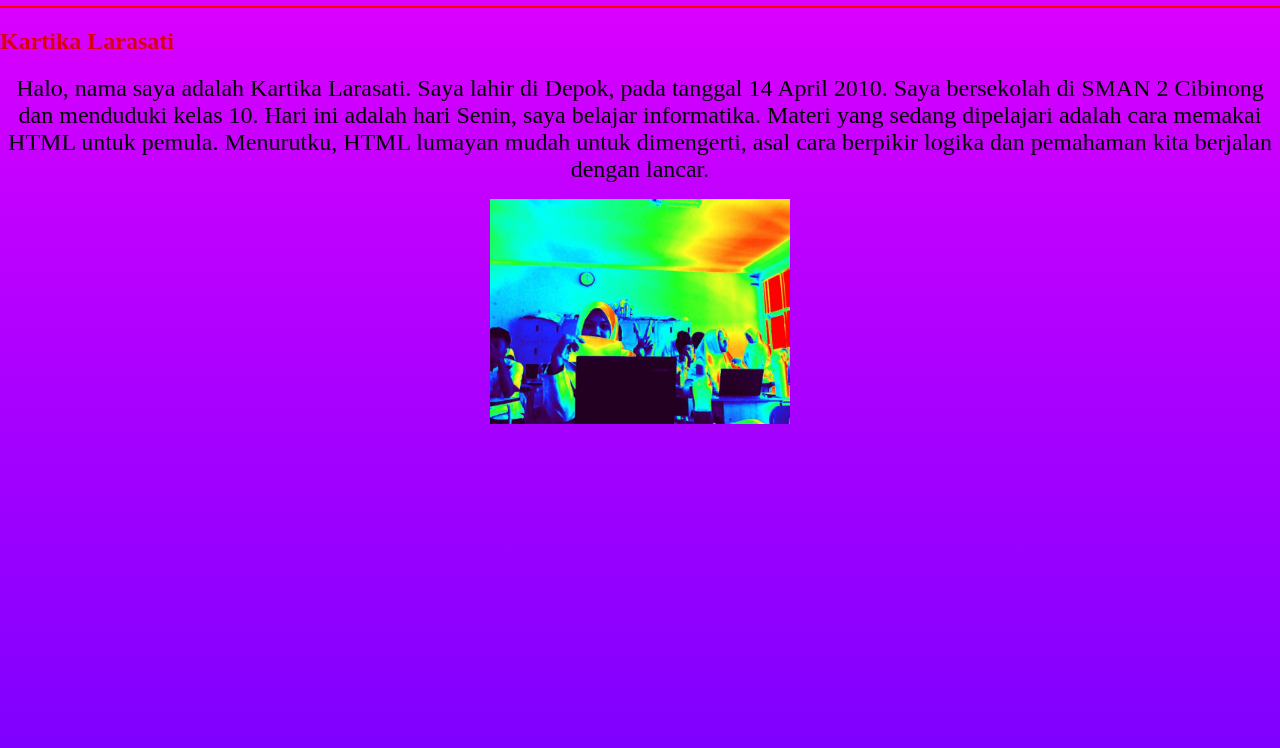
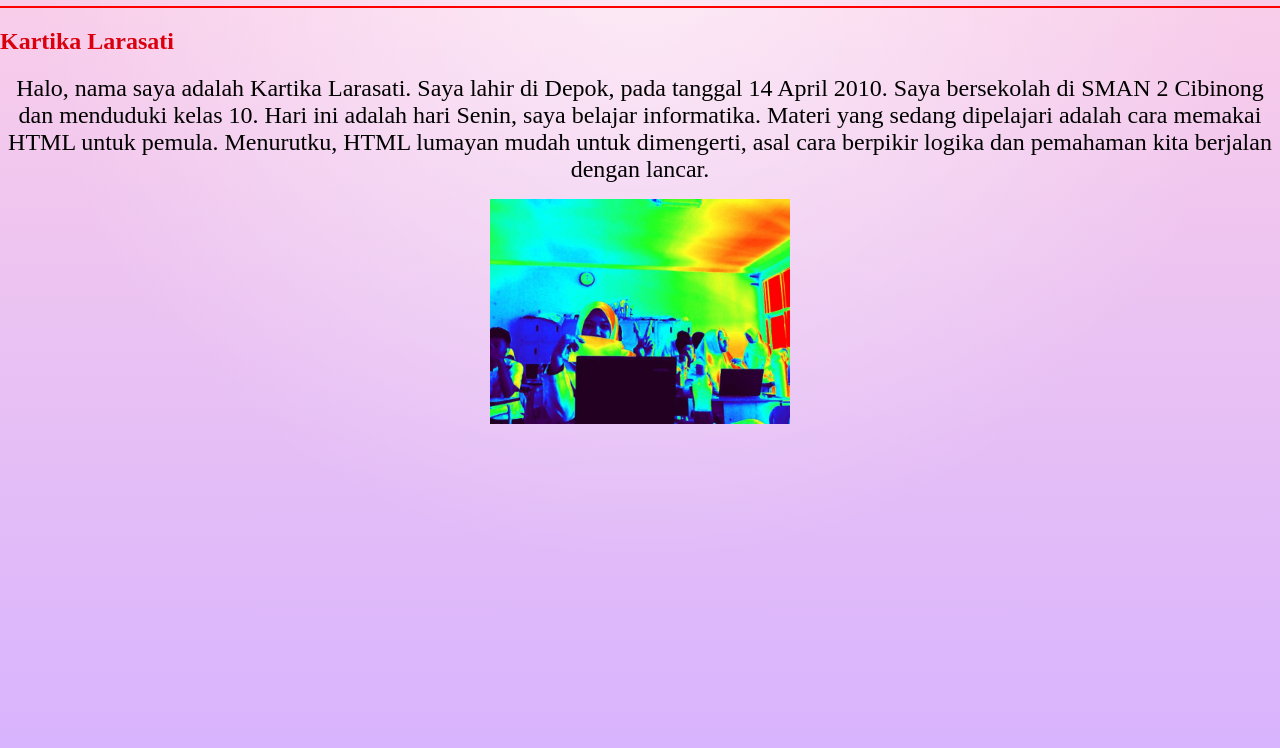
Before and after one commit to kartikalarasati144-netizen/24_Kartika-Larasati.tugas, a plain HTML site: page index.html in a window 1280 px wide. Shown: the part 52-800 px from the top of the page. Drawn offline with Linux system fonts and the light colour scheme.

Commit message:
Update index.html

```diff
--- a/index.html
+++ b/index.html
@@ -7,7 +7,9 @@
   body {
     margin: 0;
     min-height: 100vh;
-    background: linear-gradient(to top, #7f00ff, #e100ff);
+    background:
+      radial-gradient(circle at top, rgba(255,255,255,0.6), transparent 60%),
+      linear-gradient(to top, #d8b4fe, #fbcfe8);
   }
 </style>
 
```
